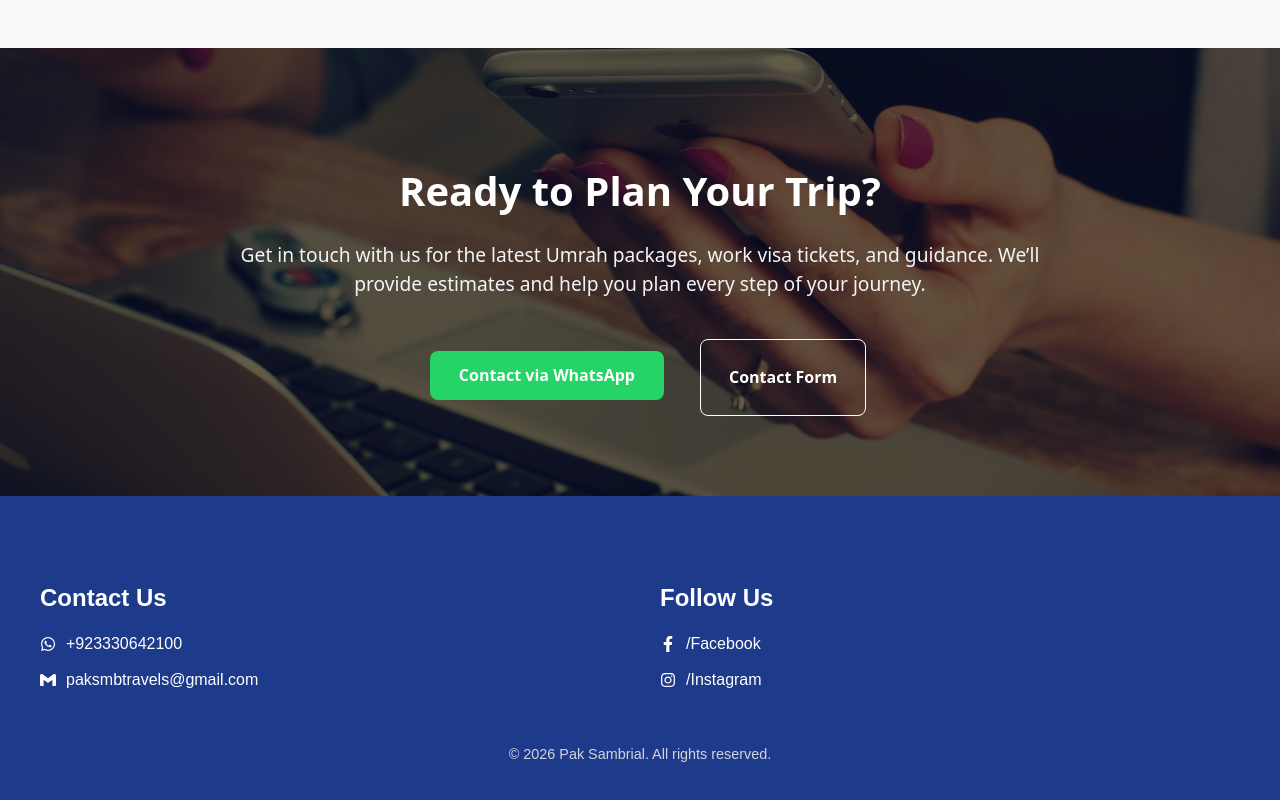
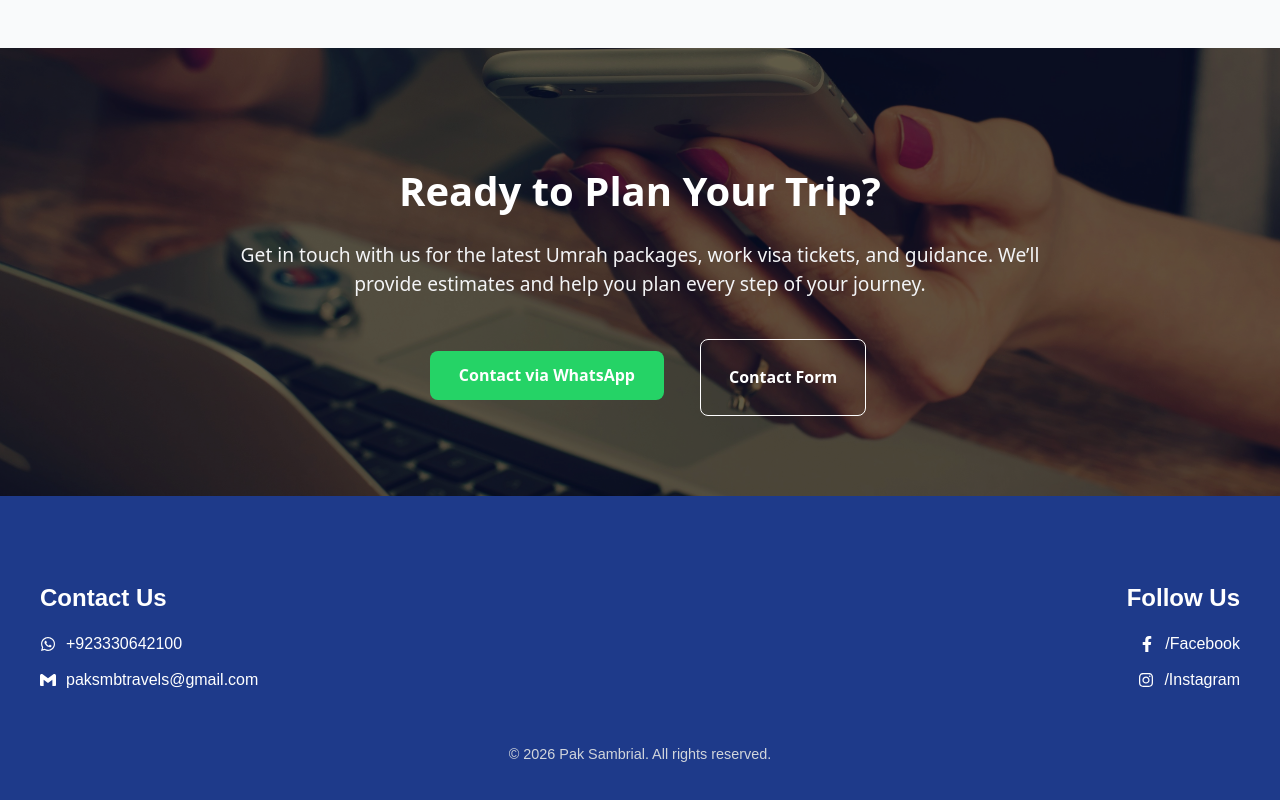
Before and after one commit to saqib9022ii-prog/TravelAgencyFrontEnd, a React (Vite) app: page / in a window 1280 px wide. Shown: the part 1712-2512 px from the top of the page. Built offline with nearby package versions, Linux system fonts and the light colour scheme; no server answers.

Commit message:
fix fotter.css

```diff
--- a/src/styles/Footer.css
+++ b/src/styles/Footer.css
@@ -90,3 +90,18 @@
     justify-content: center;
   }
 }
+
+/* Desktop: keep Follow Us links on the right (do not affect mobile) */
+@media (min-width: 769px) {
+  .footer__social {
+    text-align: right;
+  }
+
+  .footer__social-links {
+    align-items: flex-end;
+  }
+
+  .footer__social-links a {
+    justify-content: flex-end;
+  }
+}
```
